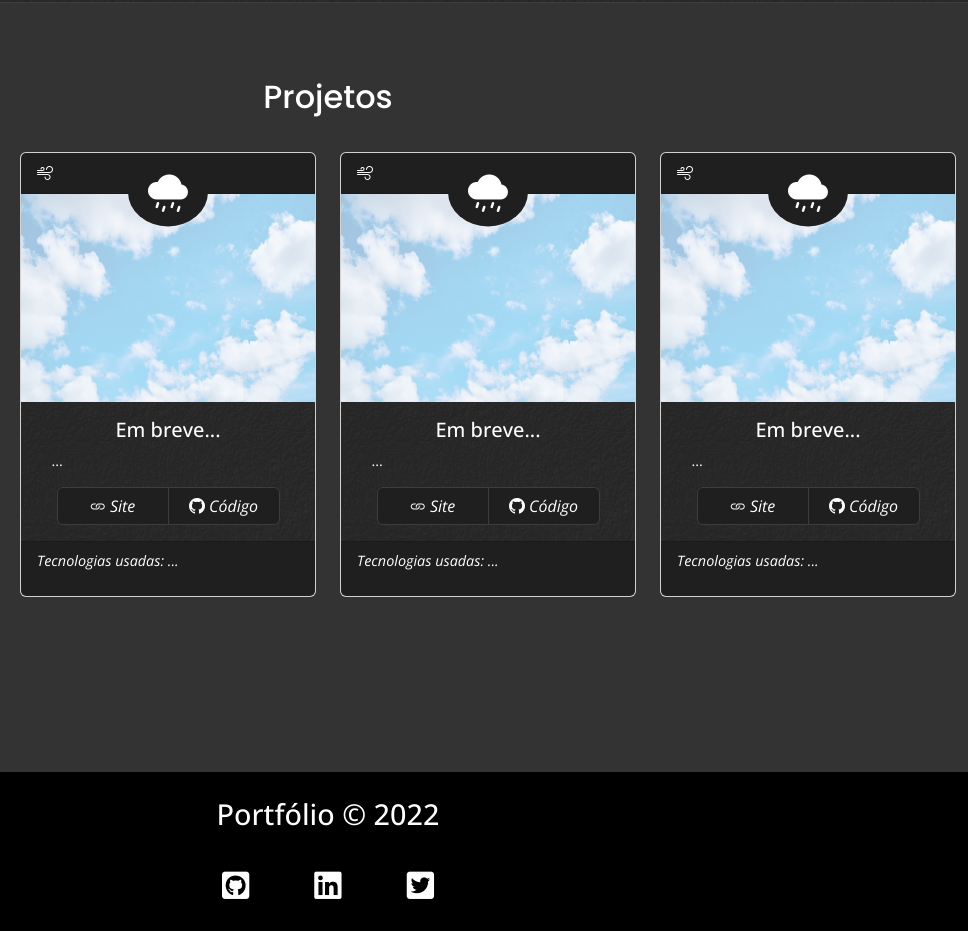
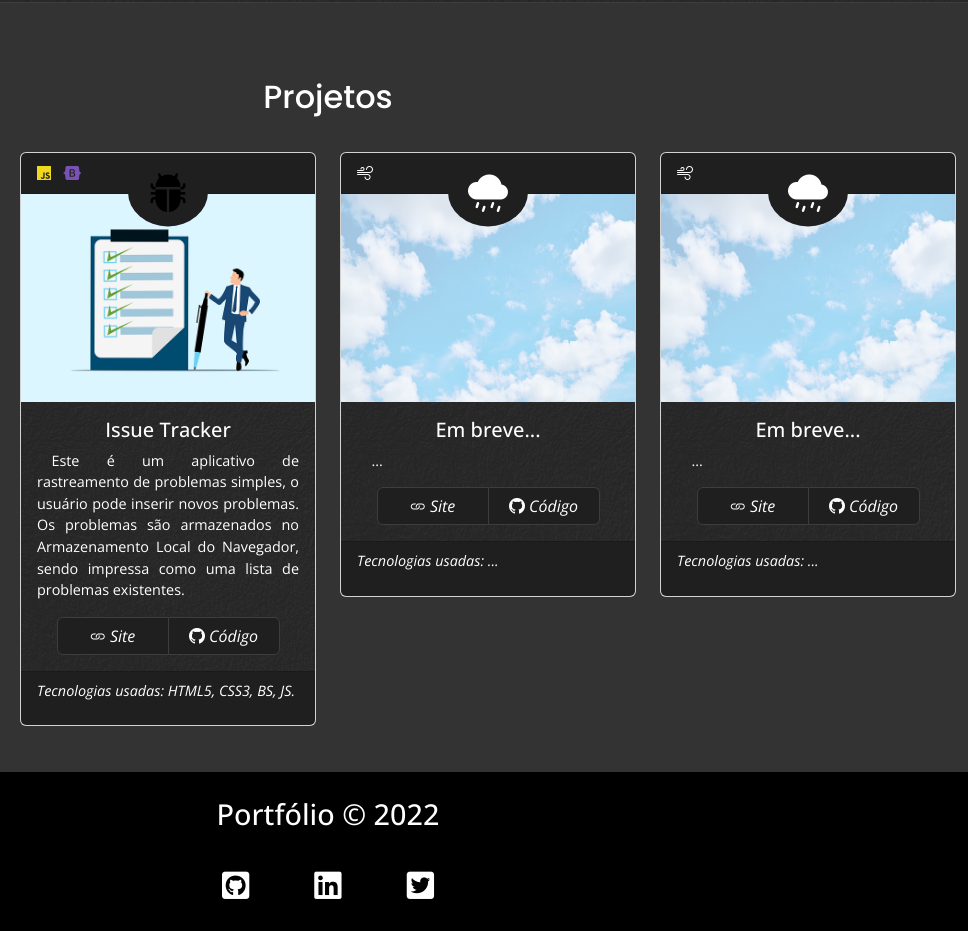
Before and after one commit to LeviPereira9/portfolio, a website: page index.html in a window 1280 px wide. Shown: the part 2099-3030 px from the top of the page, 312-1280 px from the left. Drawn offline with nearby package versions, Linux system fonts and the light colour scheme; a web font is replaced by a local one.

Commit message:
Issue Tracker Project

```diff
--- a/index.html
+++ b/index.html
@@ -420,23 +420,30 @@
             </div>
           </div>
           <!-- Fim do Projeto Grandes Mentes -->
-          <!-- Futuro projeto -->
+          <!-- Issue Tracker - JS -->
           <div class="col-10 col-sm-9 col-md-5 col-lg-3 mb-4">
             <div class="card projects__container">
               <div class="card-header projects__container__header">
-                <i class="bi bi-wind wind__icon null__icon"></i>
+                <i class="fa-brands fa-js js__icon me-2"></i>
+                <i class="fa-brands fa-bootstrap bs__icon"></i>
                 <i
-                  class="bi bi-cloud-drizzle-fill projects__container__header__icon1 null__icon"
+                  class="bi bi-bug-fill projects__container__header__icon1"
+                  id="it__icon"
                 ></i>
               </div>
               <img
-                src="img/backgroundEmpty.png"
+                src="img/checklist-g2703fcfc3_640.png"
                 alt="Projeto Grandes Mentes"
                 class="card-img-top"
               />
               <div class="card-body projects__container__body">
-                <h5 class="card-title text-center">Em breve...</h5>
-                <p class="card-text">...</p>
+                <h5 class="card-title text-center">Issue Tracker</h5>
+                <p class="card-text">
+                  Este é um aplicativo de rastreamento de problemas simples, o
+                  usuário pode inserir novos problemas. Os problemas são
+                  armazenados no Armazenamento Local do Navegador, sendo
+                  impressa como uma lista de problemas existentes.
+                </p>
 
                 <div class="d-flex justify-content-center">
                   <div
@@ -444,10 +451,18 @@
                     role="group"
                     aria-label="project navegation"
                   >
-                    <a href="#" class="btn projects__container__body__buttons">
+                    <a
+                      href="https://levipereira9.github.io/Track-Issue-JS/"
+                      target="_blank"
+                      class="btn projects__container__body__buttons"
+                    >
                       <i class="bi bi-link"> Site</i>
                     </a>
-                    <a href="#" class="btn projects__container__body__buttons">
+                    <a
+                      href="https://github.com/LeviPereira9/Track-Issue-JS"
+                      target="_blank"
+                      class="btn projects__container__body__buttons"
+                    >
                       <i class="bi bi-github"> Código</i>
                     </a>
                   </div>
@@ -456,7 +471,7 @@
               <div
                 class="card-footer align-items-center projects__container__footer"
               >
-                <p>Tecnologias usadas: ...</p>
+                <p>Tecnologias usadas: HTML5, CSS3, BS, JS.</p>
               </div>
             </div>
           </div>
--- a/scss/2_layouts/_projects.scss
+++ b/scss/2_layouts/_projects.scss
@@ -103,12 +103,24 @@
     color: variables.$scss-color;
 }
 
+.js__icon{
+    color: variables.$js-color;
+}
+
+.bs__icon{
+    color: variables.$bs-color;
+}
+
 //Icons Project - Brand
 
 #gm__icon{
     color: variables.$project_gm_color;
 }
 
+#it__icon{
+    color: black;
+}
+
 .null__icon{
     color: white;
 }
```
Also changed, not shown: css/app.min.css, img/checklist-g2703fcfc3_640.png (added), 1 other file.
